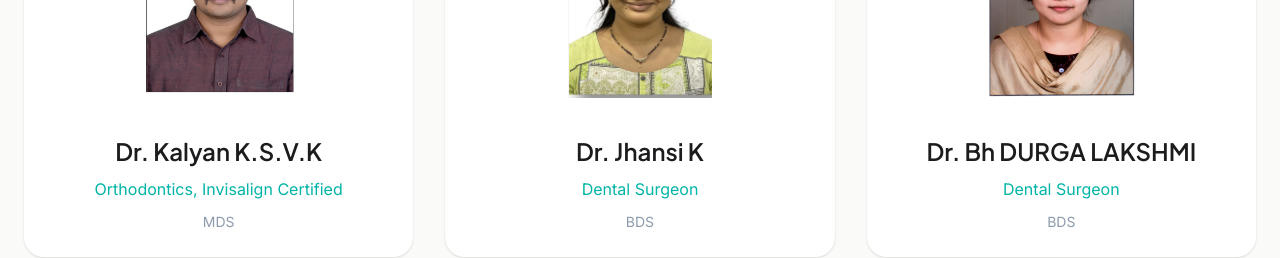
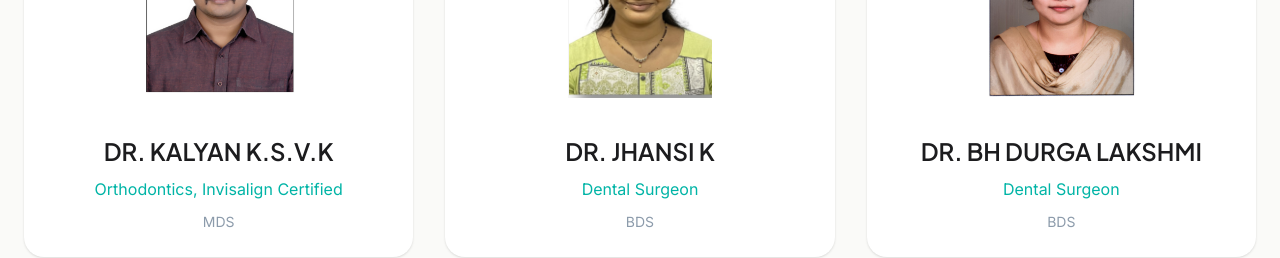
Before and after one commit to Hariteja431/kalyan-dental, a Next.js app: page / in a window 1280 px wide. Shown: the part 2240-2498 px from the top of the page. Built offline with nearby package versions, Linux system fonts and the light colour scheme.

Commit message:
ui: format doctor names in uppercase

```diff
--- a/src/components/clinic/Doctors.tsx
+++ b/src/components/clinic/Doctors.tsx
@@ -34,7 +34,7 @@ export function Doctors() {
                     loading="lazy"
                   />
                 </div>
-                <h3 className="font-heading text-[length:var(--text-h3)] font-semibold text-[var(--color-text-primary)]">
+                <h3 className="font-heading text-[length:var(--text-h3)] font-semibold uppercase text-[var(--color-text-primary)]">
                   {doc.name}
                 </h3>
                 <p className="mt-1 text-[length:var(--text-body)] text-[var(--color-accent)]">
```
